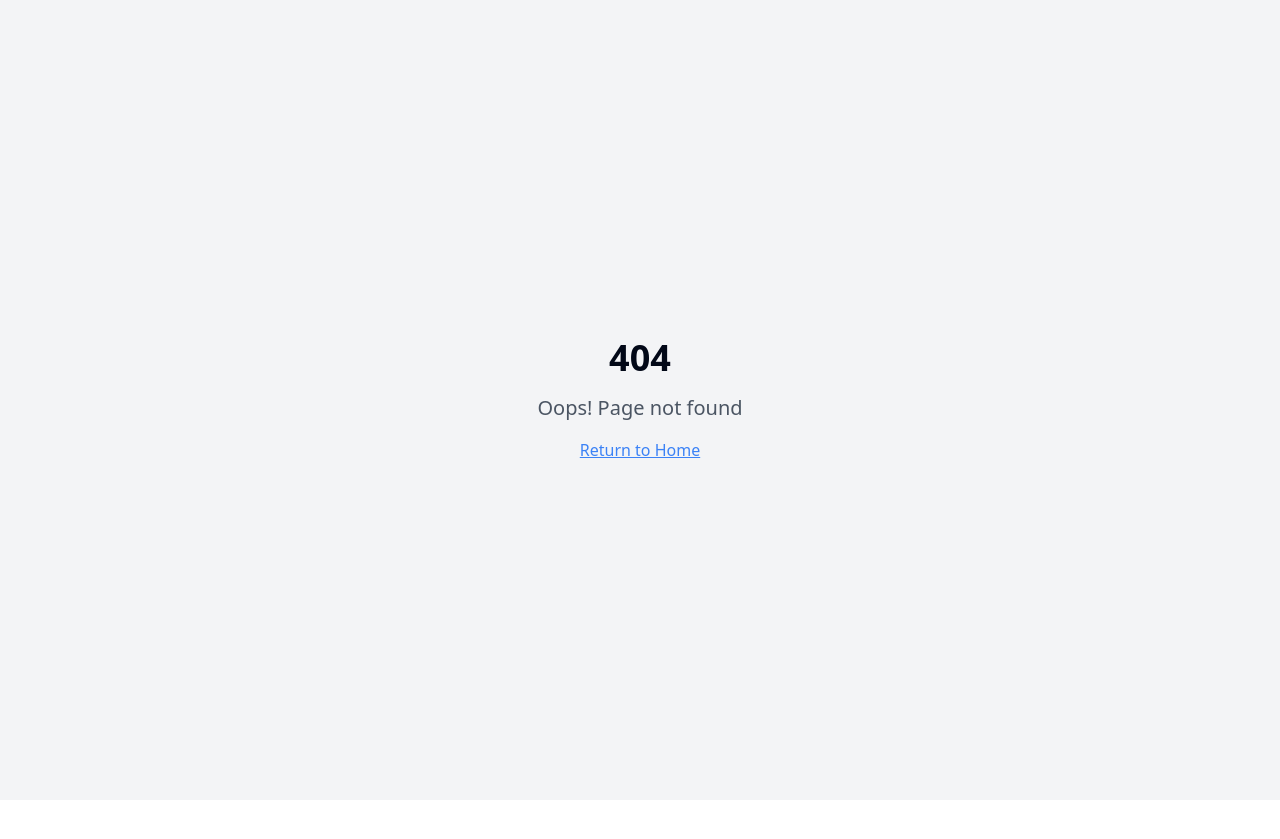
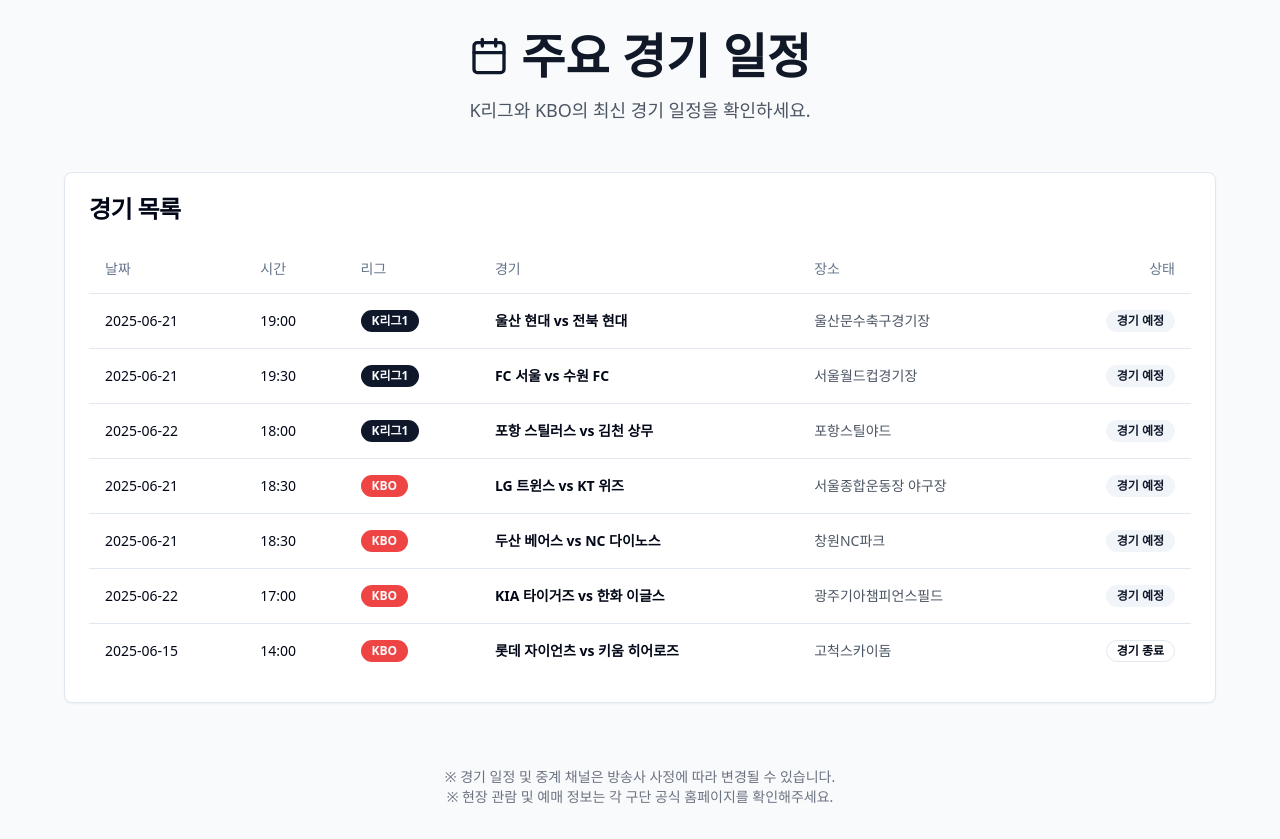
Before and after one commit to bisang1/mimic-page-creator-buddy, a React (Vite) app: page /match-schedule in a window 1280 px wide. Before the commit this address had no page. Before the commit the page ends 800 px from the top, so only its background shows below. Built offline with nearby package versions, Linux system fonts and the light colour scheme.

Commit message:
Add 경기 일정 page
Implement a page to display real-time game schedules and reservation information.

```diff
--- a/src/App.tsx
+++ b/src/App.tsx
@@ -7,6 +7,7 @@ import { BrowserRouter, Routes, Route } from "react-router-dom";
 import Index from "./pages/Index";
 import AirportGuide from "./pages/AirportGuide";
 import CreditCardGuide from "./pages/CreditCardGuide";
+import MatchSchedule from "./pages/MatchSchedule";
 import NotFound from "./pages/NotFound";
 
 const queryClient = new QueryClient();
@@ -21,6 +22,7 @@ const App = () => (
           <Route path="/" element={<Index />} />
           <Route path="/airport-guide" element={<AirportGuide />} />
           <Route path="/credit-card-guide" element={<CreditCardGuide />} />
+          <Route path="/match-schedule" element={<MatchSchedule />} />
           {/* ADD ALL CUSTOM ROUTES ABOVE THE CATCH-ALL "*" ROUTE */}
           <Route path="*" element={<NotFound />} />
         </Routes>
--- a/src/pages/Index.tsx
+++ b/src/pages/Index.tsx
@@ -75,9 +75,11 @@ const Index = () => {
               <p className="text-sm text-gray-600 mb-4">
                 실시간 경기 일정과 시설 예약 현황을 확인하세요.
               </p>
-              <Button variant="outline" className="w-full" disabled>
-                준비 중
-              </Button>
+              <Link to="/match-schedule">
+                <Button className="w-full">
+                  경기 일정 보기
+                </Button>
+              </Link>
             </CardContent>
           </Card>
         </div>
--- /dev/null
+++ b/src/pages/MatchSchedule.tsx
@@ -0,0 +1,132 @@
+
+import { Badge } from "@/components/ui/badge";
+import { Card, CardContent, CardHeader, CardTitle } from "@/components/ui/card";
+import { Table, TableBody, TableCell, TableHead, TableHeader, TableRow } from "@/components/ui/table";
+import { Calendar } from "lucide-react";
+
+const MatchSchedule = () => {
+  const scheduleData = [
+    {
+      date: "2025-06-21",
+      time: "19:00",
+      league: "K리그1",
+      match: "울산 현대 vs 전북 현대",
+      venue: "울산문수축구경기장",
+      status: "경기 예정",
+      statusVariant: "secondary",
+    },
+    {
+      date: "2025-06-21",
+      time: "19:30",
+      league: "K리그1",
+      match: "FC 서울 vs 수원 FC",
+      venue: "서울월드컵경기장",
+      status: "경기 예정",
+      statusVariant: "secondary",
+    },
+    {
+      date: "2025-06-22",
+      time: "18:00",
+      league: "K리그1",
+      match: "포항 스틸러스 vs 김천 상무",
+      venue: "포항스틸야드",
+      status: "경기 예정",
+      statusVariant: "secondary",
+    },
+    {
+      date: "2025-06-21",
+      time: "18:30",
+      league: "KBO",
+      match: "LG 트윈스 vs KT 위즈",
+      venue: "서울종합운동장 야구장",
+      status: "경기 예정",
+      statusVariant: "secondary",
+    },
+    {
+      date: "2025-06-21",
+      time: "18:30",
+      league: "KBO",
+      match: "두산 베어스 vs NC 다이노스",
+      venue: "창원NC파크",
+      status: "경기 예정",
+      statusVariant: "secondary",
+    },
+    {
+      date: "2025-06-22",
+      time: "17:00",
+      league: "KBO",
+      match: "KIA 타이거즈 vs 한화 이글스",
+      venue: "광주기아챔피언스필드",
+      status: "경기 예정",
+      statusVariant: "secondary",
+    },
+     {
+      date: "2025-06-15",
+      time: "14:00",
+      league: "KBO",
+      match: "롯데 자이언츠 vs 키움 히어로즈",
+      venue: "고척스카이돔",
+      status: "경기 종료",
+      statusVariant: "outline",
+    },
+  ];
+
+  return (
+    <div className="min-h-screen bg-gray-50 p-4 sm:p-6 md:p-8">
+      <div className="max-w-6xl mx-auto">
+        <header className="text-center mb-12">
+          <h1 className="text-4xl md:text-5xl font-bold text-gray-900 mb-4 flex items-center justify-center gap-3">
+            <Calendar className="w-10 h-10 text-primary" />
+            주요 경기 일정
+          </h1>
+          <p className="text-lg text-gray-600">
+            K리그와 KBO의 최신 경기 일정을 확인하세요.
+          </p>
+        </header>
+
+        <Card>
+          <CardHeader>
+            <CardTitle>경기 목록</CardTitle>
+          </CardHeader>
+          <CardContent>
+            <Table>
+              <TableHeader>
+                <TableRow>
+                  <TableHead className="hidden md:table-cell">날짜</TableHead>
+                  <TableHead className="hidden md:table-cell">시간</TableHead>
+                  <TableHead>리그</TableHead>
+                  <TableHead>경기</TableHead>
+                  <TableHead className="hidden sm:table-cell">장소</TableHead>
+                  <TableHead className="text-right">상태</TableHead>
+                </TableRow>
+              </TableHeader>
+              <TableBody>
+                {scheduleData.map((game, index) => (
+                  <TableRow key={index} className="hover:bg-muted/20">
+                    <TableCell className="hidden md:table-cell font-medium">{game.date}</TableCell>
+                    <TableCell className="hidden md:table-cell">{game.time}</TableCell>
+                    <TableCell>
+                      <Badge variant={game.league === 'K리그1' ? 'default' : 'destructive'}>{game.league}</Badge>
+                    </TableCell>
+                    <TableCell className="font-semibold">{game.match}</TableCell>
+                    <TableCell className="hidden sm:table-cell text-gray-600">{game.venue}</TableCell>
+                    <TableCell className="text-right">
+                      <Badge variant={game.statusVariant as any}>{game.status}</Badge>
+                    </TableCell>
+                  </TableRow>
+                ))}
+              </TableBody>
+            </Table>
+          </CardContent>
+        </Card>
+
+        <footer className="text-center mt-16 text-sm text-gray-500">
+          <p>※ 경기 일정 및 중계 채널은 방송사 사정에 따라 변경될 수 있습니다.</p>
+          <p>※ 현장 관람 및 예매 정보는 각 구단 공식 홈페이지를 확인해주세요.</p>
+        </footer>
+      </div>
+    </div>
+  );
+};
+
+export default MatchSchedule;
```
